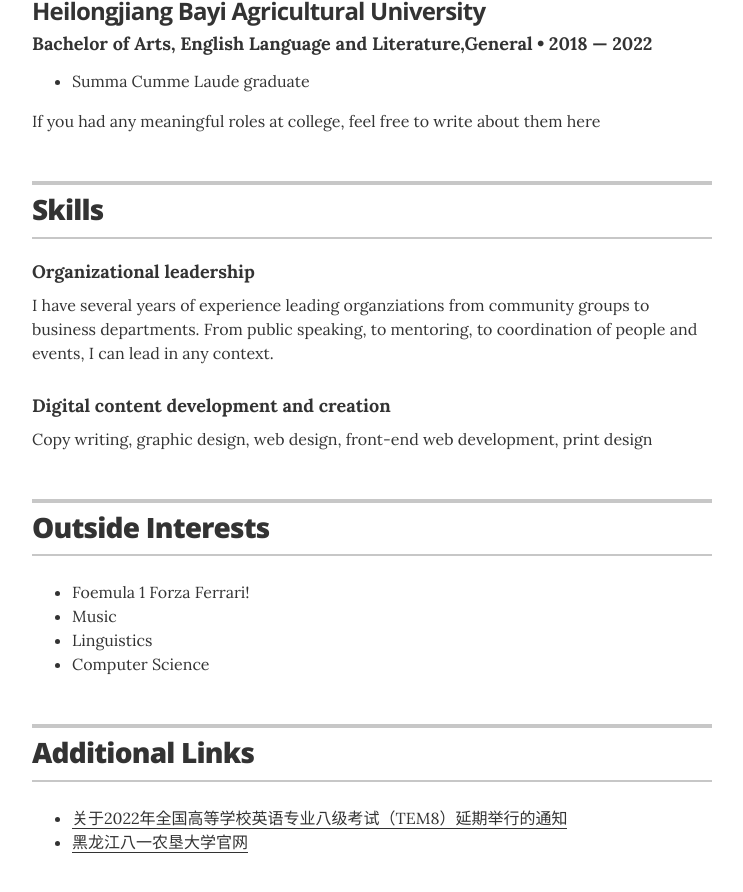
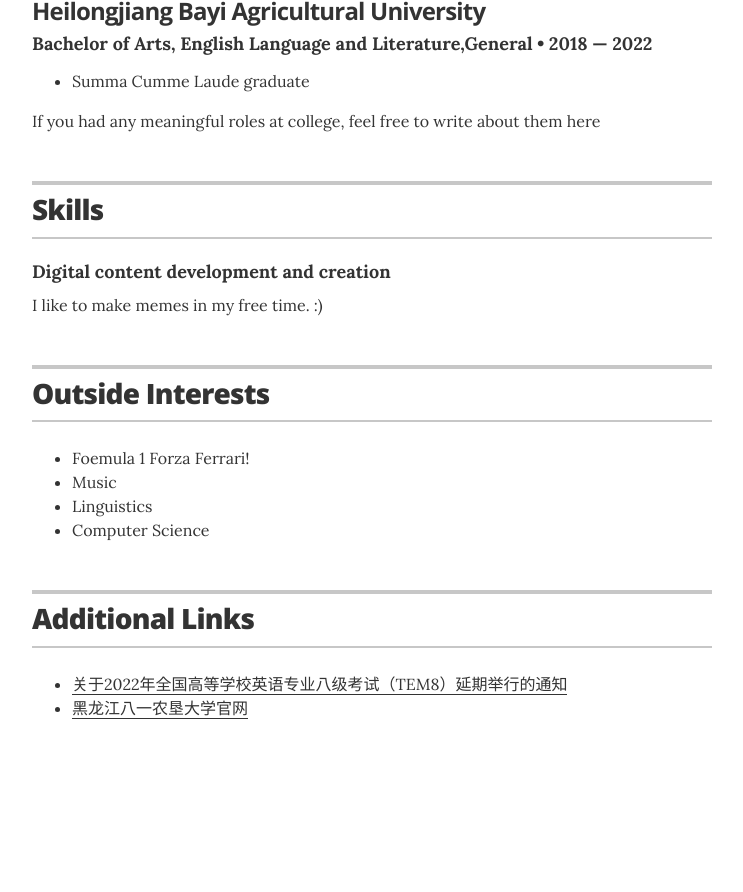
Before and after one commit to vfanghao/fanghao.me, a Jekyll site: the page built from index.html, in a window 1280 px wide and 900 px high, scrolled down 1272 px. Shown: the top 892 px of the window, without its empty margins (268-1011 px from the left). Built offline with Jekyll 4.4.1, drawn with Linux system fonts in a browser that asks for light colours; after the commit the page ends 2040 px from its top, so only the background shows below that.

Commit message:
Update skills.yml

```diff
--- a/_data/skills.yml
+++ b/_data/skills.yml
@@ -1,9 +1,5 @@
 # Skills
-# Organizational leadership
-- skill: Organizational leadership
-  description: I have several years of experience leading organziations from community groups to business departments. From public speaking, to mentoring, to coordination of people and events, I can lead in any context.
-
 
 # Digital content development and creation
 - skill: Digital content development and creation
-  description: Copy writing, graphic design, web design, front-end web development, print design
+  description: I like to make memes in my free time. :)
```
